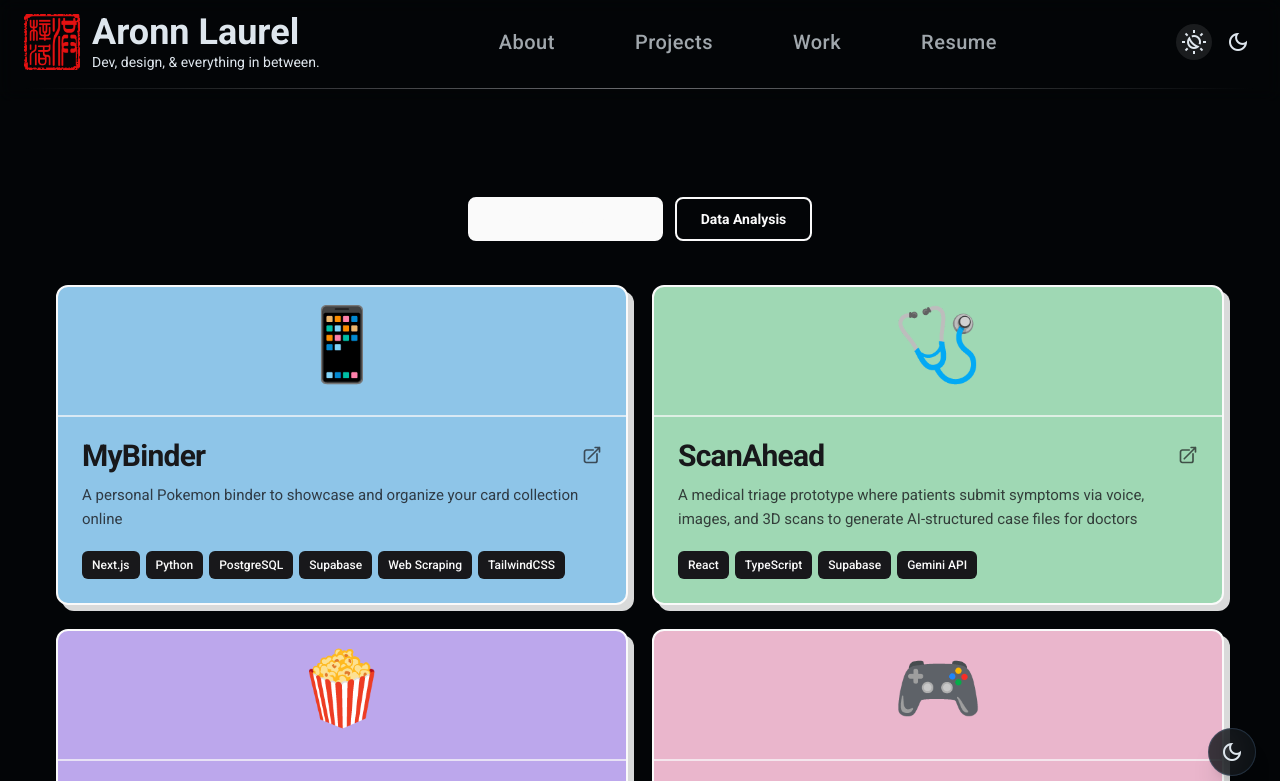
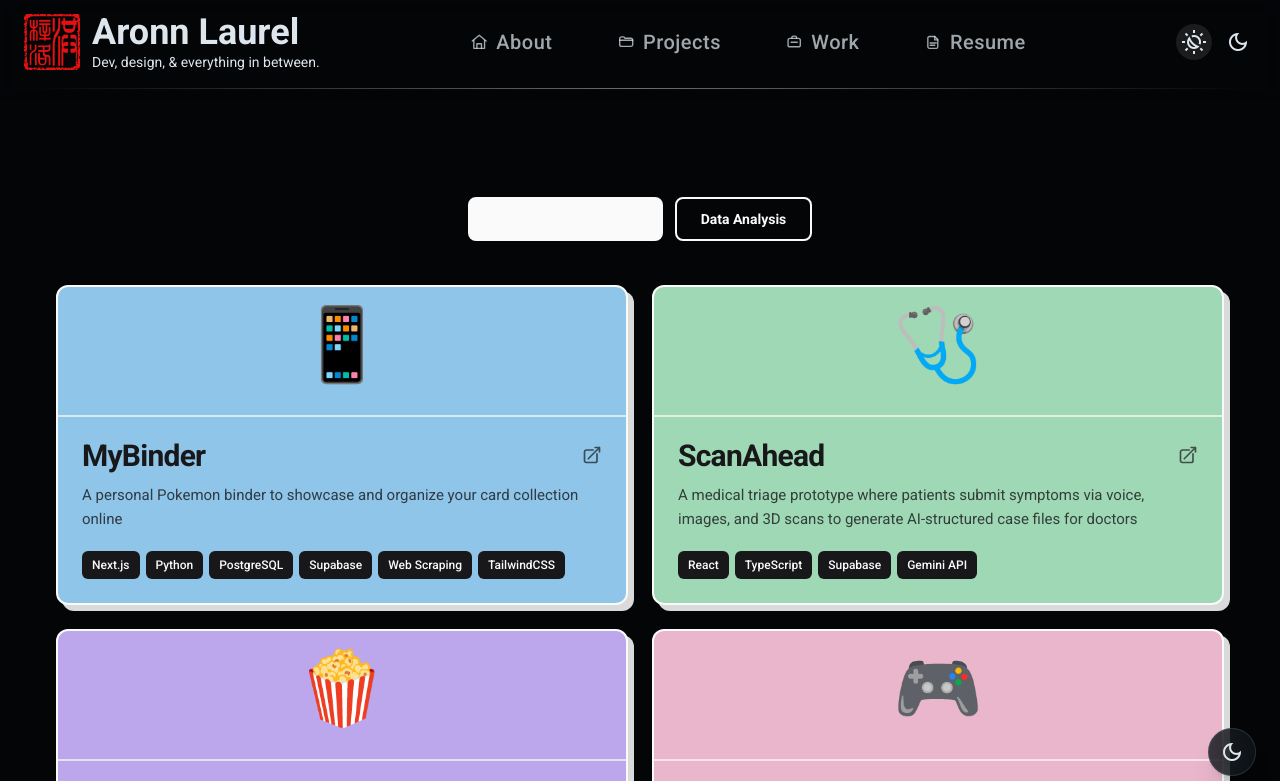
Before and after one commit to LaoAronn/laoaronn.github.io, a React (Vite) app: page /projects in a window 1280 px wide. Shown: the top 781 px of the page. Built offline with nearby package versions, Linux system fonts and the light colour scheme.

Commit message:
Added Header Icons

```diff
--- a/src/components/Navbar.jsx
+++ b/src/components/Navbar.jsx
@@ -7,27 +7,35 @@ const Navbar = ({ compact, isMobile, menuOpen, onToggleMenu, onCloseMenu, onMeas
   const lastActiveLink = useRef(null);
   const location = useLocation();
 
-
   const menuButtonRef = useRef(null);
   const menuPanelRef = useRef(null);
-
   const measureRowRef = useRef(null);
 
   const navItems = [
     {
       label: "About",
       link: "/about",
+      icon: "home",
       className: "nav-link",
     },
     {
       label: "Projects",
       link: "/projects",
+      icon: "folder",
       className: "nav-link",
     },
     {
       label: "Work",
       link: "/works",
+      icon: "briefcase",
       className: "nav-link",
+    },
+    {
+      label: "Resume",
+      link: "/images/resume.pdf",
+      icon: "resume",
+      className: "nav-link",
+      external: true,
     },
   ];
 
@@ -116,13 +124,64 @@ const Navbar = ({ compact, isMobile, menuOpen, onToggleMenu, onCloseMenu, onMeas
     onCloseMenu();
   };
 
-  // display shared set of nav links + Resume link
+  const iconMap = {
+    home: (
+      <svg viewBox="0 0 24 24" fill="none" stroke="currentColor" strokeWidth="1.8" strokeLinecap="round" strokeLinejoin="round" className="nav-icon" aria-hidden="true">
+        <path d="M3 10.5 12 3l9 7.5" />
+        <path d="M5 9.5V20h14V9.5" />
+        <path d="M9 20v-6h6v6" />
+      </svg>
+    ),
+    folder: (
+      <svg viewBox="0 0 24 24" fill="none" stroke="currentColor" strokeWidth="1.8" strokeLinecap="round" strokeLinejoin="round" className="nav-icon" aria-hidden="true">
+        <path d="M3.5 7.5A2.5 2.5 0 0 1 6 5h3l1.4 1.8H18a2.5 2.5 0 0 1 2.5 2.5v6.2A2.5 2.5 0 0 1 18 17.5H6A2.5 2.5 0 0 1 3.5 15V7.5Z" />
+        <path d="M3.5 9.5h17" />
+      </svg>
+    ),
+    briefcase: (
+      <svg viewBox="0 0 24 24" fill="none" stroke="currentColor" strokeWidth="1.8" strokeLinecap="round" strokeLinejoin="round" className="nav-icon" aria-hidden="true">
+        <path d="M9 7V5.8A1.8 1.8 0 0 1 10.8 4h2.4A1.8 1.8 0 0 1 15 5.8V7" />
+        <path d="M4 9.5A2.5 2.5 0 0 1 6.5 7h11A2.5 2.5 0 0 1 20 9.5v6A2.5 2.5 0 0 1 17.5 18h-11A2.5 2.5 0 0 1 4 15.5v-6Z" />
+        <path d="M8 12h8" />
+      </svg>
+    ),
+    resume: (
+      <svg viewBox="0 0 24 24" fill="none" stroke="currentColor" strokeWidth="1.8" strokeLinecap="round" strokeLinejoin="round" className="nav-icon" aria-hidden="true">
+        <path d="M7 4.5h7l4 4V18a2 2 0 0 1-2 2H7a2 2 0 0 1-2-2V6.5a2 2 0 0 1 2-2Z" />
+        <path d="M14 4.5V9h4" />
+        <path d="M8 13h8M8 16h6" />
+      </svg>
+    ),
+  };
+
   const renderNavItems = (isMobileMenu = false) => (
     <>
-      {navItems.map(({ label, link, className }, key) => {
+      {navItems.map(({ label, link, className, external, icon }, key) => {
         const itemClasses = isMobileMenu
-          ? `${className} nav-link-mobile !h-auto !min-h-[44px] !w-full !justify-start !px-4 !py-3 !text-base !tracking-normal hover:bg-zinc-100 `
-          : className;
+          ? `${className} nav-link-mobile !h-auto !min-h-[44px] !w-full !justify-start !px-3 !py-2 !text-base !tracking-normal`
+          : `${className} nav-link-desktop`;
+
+        const content = (
+          <>
+            <span className="nav-icon-wrap">{iconMap[icon]}</span>
+            <span>{label}</span>
+          </>
+        );
+
+        if (external) {
+          return (
+            <a
+              href={link}
+              target="_blank"
+              rel="noopener noreferrer"
+              key={key}
+              className={itemClasses}
+              onClick={isMobileMenu ? onCloseMenu : undefined}
+            >
+              {content}
+            </a>
+          );
+        }
 
         return (
           <Link
@@ -131,23 +190,10 @@ const Navbar = ({ compact, isMobile, menuOpen, onToggleMenu, onCloseMenu, onMeas
             className={itemClasses}
             onClick={activeCurrentLink}
           >
-            {label}
+            {content}
           </Link>
         );
       })}
-
-      <a
-        href="/images/resume.pdf"
-        className={isMobileMenu
-          ? "nav-link nav-link-mobile !h-auto !min-h-[44px] !w-full !justify-start !px-4 !py-3 !text-base !tracking-normal hover:bg-zinc-100"
-          : "nav-link"
-        }
-        target="_blank"
-        rel="noopener noreferrer"
-        onClick={isMobileMenu ? onCloseMenu : undefined}
-      >
-        Resume
-      </a>
     </>
   );
 
@@ -182,7 +228,7 @@ const Navbar = ({ compact, isMobile, menuOpen, onToggleMenu, onCloseMenu, onMeas
         aria-expanded={menuOpen}
         aria-controls="site-navigation"
         onClick={onToggleMenu}
-        className="group inline-flex h-10 w-10 shrink-0 items-center justify-center rounded-xl border border-zinc-200/70 bg-white/70 text-zinc-900 shadow-sm transition hover:bg-zinc-100 focus:outline-none focus:ring-2 focus:ring-sky-400 focus:ring-offset-2 focus:ring-offset-white "
+        className="nav-menu-toggle group inline-flex h-10 w-10 shrink-0 items-center justify-center rounded-xl shadow-sm transition focus:outline-none focus:ring-2 focus:ring-sky-400 focus:ring-offset-2 focus:ring-offset-white"
       >
         <span className="relative flex h-4 w-5 flex-col justify-between">
           <span className={`block h-0.5 w-full rounded-full bg-current transition duration-300 ${menuOpen ? "translate-y-1.5 rotate-45" : ""}`} />
@@ -195,15 +241,14 @@ const Navbar = ({ compact, isMobile, menuOpen, onToggleMenu, onCloseMenu, onMeas
       <div
         ref={menuPanelRef}
         id="site-navigation"
-        className={`absolute top-full z-50 w-full overflow-hidden border border-zinc-200/80 bg-white/95 shadow-lg shadow-zinc-950/10 backdrop-blur-md transition-[max-height,opacity,transform] duration-300 dark:border-zinc-700 dark:bg-zinc-900/95 dark:shadow-zinc-950/30 ${mobileMenuClasses} ${menuOpen ? "max-h-96 translate-y-0 opacity-100" : "pointer-events-none max-h-0 -translate-y-2 opacity-0"}`}
+        className={`nav-menu-panel absolute top-full z-50 w-full overflow-hidden shadow-lg backdrop-blur-md transition-[max-height,opacity,transform] duration-300 ${mobileMenuClasses} ${menuOpen ? "max-h-96 translate-y-0 opacity-100" : "pointer-events-none max-h-0 -translate-y-2 opacity-0"}`}
       >
         <nav className="flex flex-col py-2 whitespace-nowrap">
           {renderNavItems(true)}
         </nav>
       </div>
 
-      {/* Same hidden measuring row as the non-compact branch, kept here too
-          so width reporting still works while compact. */}
+      {/* Same hidden measuring row as the non-compact branch, kept here too so width reporting still works while compact. */}
       <div ref={measureRowRef} className="pointer-events-none absolute left-0 top-0 -z-10 flex w-max items-center gap-8 whitespace-nowrap opacity-0" aria-hidden="true">
         {renderNavItems(false)}
       </div>
--- a/src/index.css
+++ b/src/index.css
@@ -223,8 +223,48 @@
   }
 
   .nav-link {
-    @apply flex items-center h-9 px-3 text-lg font-medium text-left
-    tracking-wide transition-colors md:h-12 md:px-6 md:text-xl;
+    @apply flex items-center gap-2 h-9 px-3 text-lg font-medium text-left
+    tracking-wide transition-colors md:h-12 md:px-4 md:text-xl;
+  }
+
+  .nav-link-desktop {
+    gap: 0.5rem;
+  }
+
+  .nav-icon-wrap {
+    display: inline-flex;
+    align-items: center;
+    justify-content: center;
+    line-height: 1;
+  }
+
+  .nav-icon {
+    width: 1.15rem;
+    height: 1.15rem;
+    display: block;
+    stroke: currentColor;
+  }
+
+  .nav-menu-toggle {
+    background: var(--surface);
+    color: var(--text);
+    border: 1px solid var(--border);
+    box-shadow: 0 10px 28px rgba(15, 23, 42, 0.08);
+  }
+
+  .nav-menu-panel {
+    background: color-mix(in srgb, var(--surface) 94%, transparent);
+    border: 1px solid var(--border);
+    color: var(--text);
+    box-shadow: 0 18px 40px rgba(15, 23, 42, 0.12);
+  }
+
+  .nav-link-mobile {
+    color: var(--text);
+  }
+
+  .nav-link-mobile:hover {
+    background: var(--surface-soft);
   }
 
   :root[data-theme="light"] .nav-link,
@@ -244,20 +284,40 @@
   :root[data-theme="dark"] .nav-link,
   :root[data-theme="dark"] .nav-link-contact,
   .dark .nav-link,
-  .dark .nav-link-contact {
+  .dark .nav-link-contact,
+  :root[data-theme="dark"] .nav-link-mobile,
+  .dark .nav-link-mobile {
     color: rgba(222, 230, 237, 0.72);
   }
 
   :root[data-theme="dark"] .nav-link:hover,
   :root[data-theme="dark"] .nav-link-contact:hover,
   .dark .nav-link:hover,
-  .dark .nav-link-contact:hover {
+  .dark .nav-link-contact:hover,
+  :root[data-theme="dark"] .nav-link-mobile:hover,
+  .dark .nav-link-mobile:hover {
     color: var(--text);
   }
 
   :root[data-theme="dark"] .nav-link.active,
   .dark .nav-link.active {
     color: var(--accent);
+  }
+
+  :root[data-theme="dark"] .nav-menu-toggle,
+  .dark .nav-menu-toggle {
+    background: rgba(11, 16, 21, 0.84);
+    border-color: rgba(117, 178, 240, 0.16);
+    color: var(--text);
+    box-shadow: 0 10px 28px rgba(0, 0, 0, 0.28);
+  }
+
+  :root[data-theme="dark"] .nav-menu-panel,
+  .dark .nav-menu-panel {
+    background: rgba(11, 16, 21, 0.96);
+    border-color: rgba(117, 178, 240, 0.16);
+    color: var(--text);
+    box-shadow: 0 18px 40px rgba(0, 0, 0, 0.26);
   }
 
   .nav-link-contact {
```
